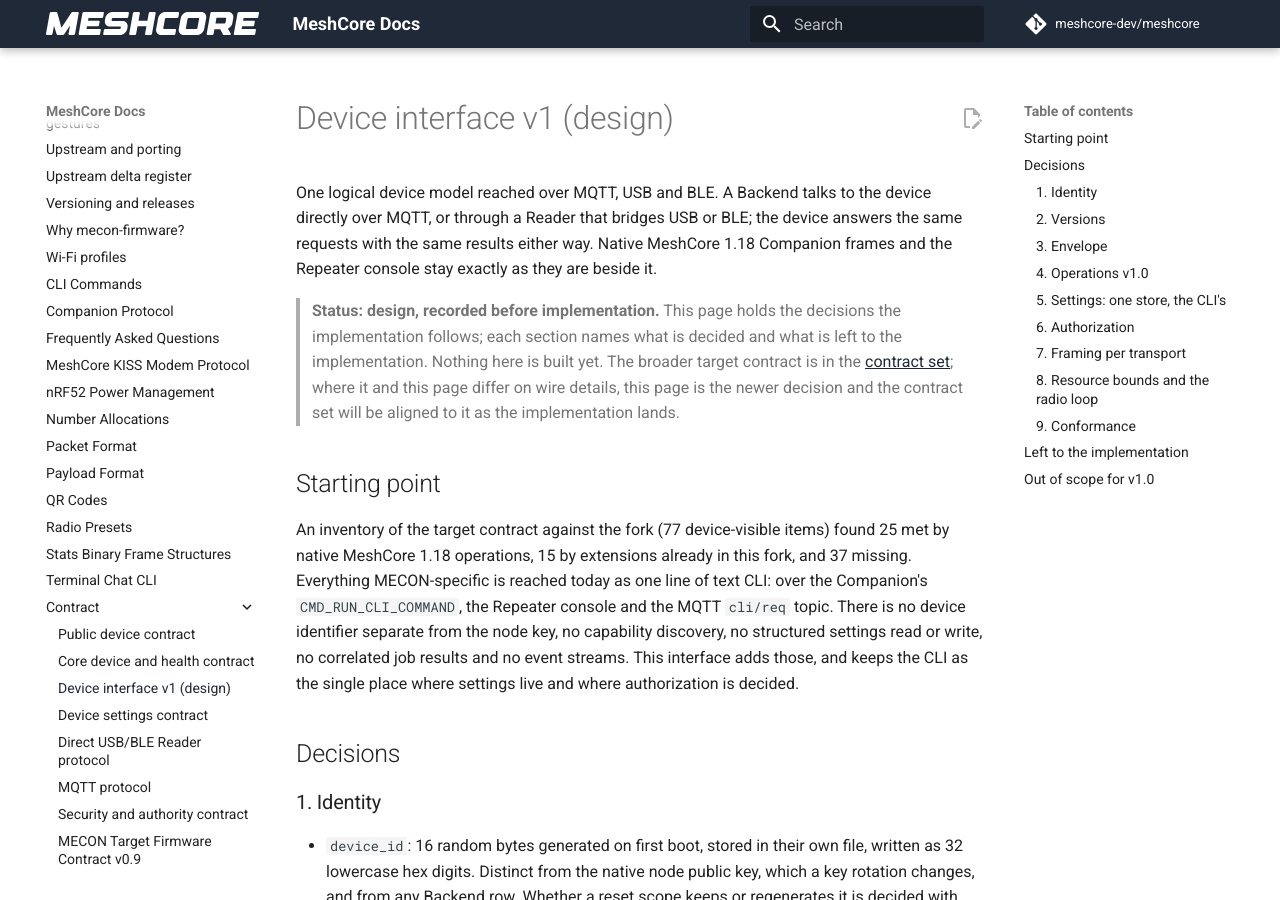
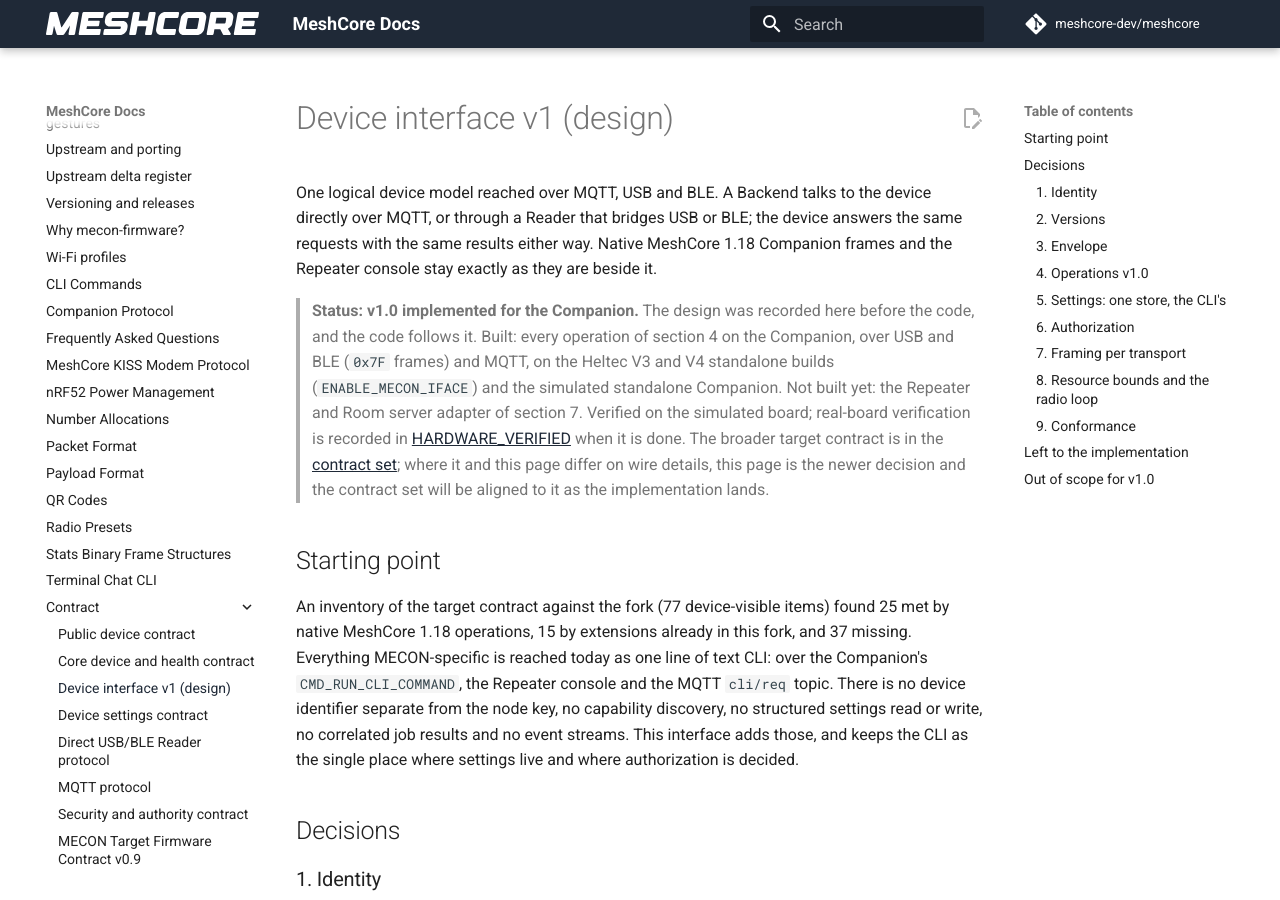
Before and after one commit to hoejriis/mecon-firmware, an MkDocs documentation site: the page built from docs/contract/DEVICE_INTERFACE.md, in a window 1280 px wide and 900 px high. Built offline with MkDocs 1.6.1 and Material for MkDocs 9.7.7, drawn with Linux system fonts in a browser that asks for light colours; comment, search, counter and statistics services are not loaded.

Commit message:
Docs: device interface status: v1.0 built for the Companion
The page said nothing was built. Every v1.0 operation is now on the
Companion over USB, BLE and MQTT (V3/V4 standalone and the sim); the
Repeater and Room server adapter is not (Issue #103), and real-board
verification is still to come.

Co-Authored-By: Claude Opus 5.5 (1M context) <noreply@anthropic.com>

```diff
--- a/docs/contract/DEVICE_INTERFACE.md
+++ b/docs/contract/DEVICE_INTERFACE.md
@@ -2,7 +2,7 @@
 
 One logical device model reached over MQTT, USB and BLE. A Backend talks to the device directly over MQTT, or through a Reader that bridges USB or BLE; the device answers the same requests with the same results either way. Native MeshCore 1.18 Companion frames and the Repeater console stay exactly as they are beside it.
 
-> **Status: design, recorded before implementation.** This page holds the decisions the implementation follows; each section names what is decided and what is left to the implementation. Nothing here is built yet. The broader target contract is in the [contract set](README.md); where it and this page differ on wire details, this page is the newer decision and the contract set will be aligned to it as the implementation lands.
+> **Status: v1.0 implemented for the Companion.** The design was recorded here before the code, and the code follows it. Built: every operation of section 4 on the Companion, over USB and BLE (`0x7F` frames) and MQTT, on the Heltec V3 and V4 standalone builds (`ENABLE_MECON_IFACE`) and the simulated standalone Companion. Not built yet: the Repeater and Room server adapter of section 7. Verified on the simulated board; real-board verification is recorded in [HARDWARE_VERIFIED](../HARDWARE_VERIFIED.md) when it is done. The broader target contract is in the [contract set](README.md); where it and this page differ on wire details, this page is the newer decision and the contract set will be aligned to it as the implementation lands.
 
 ## Starting point
 
```
